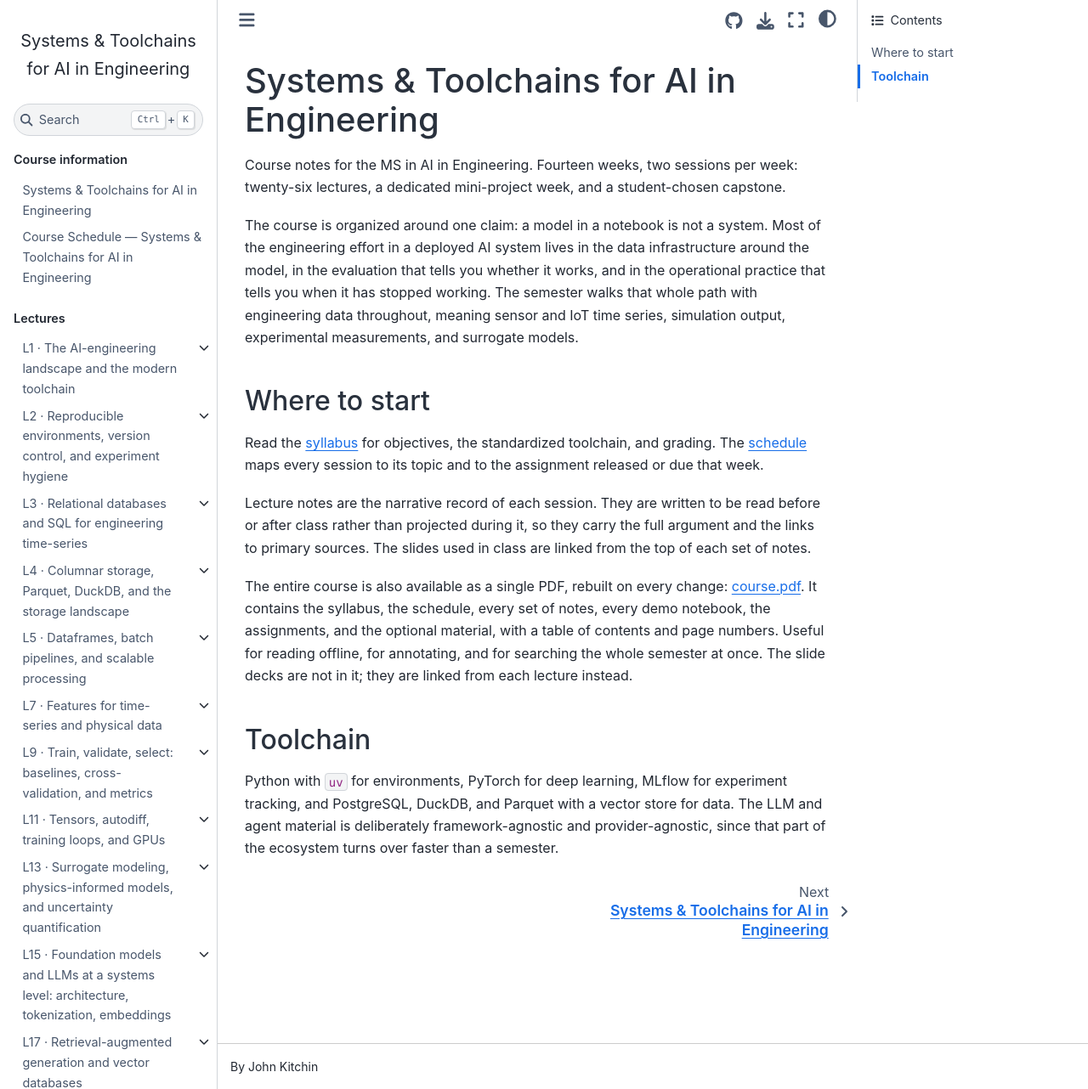
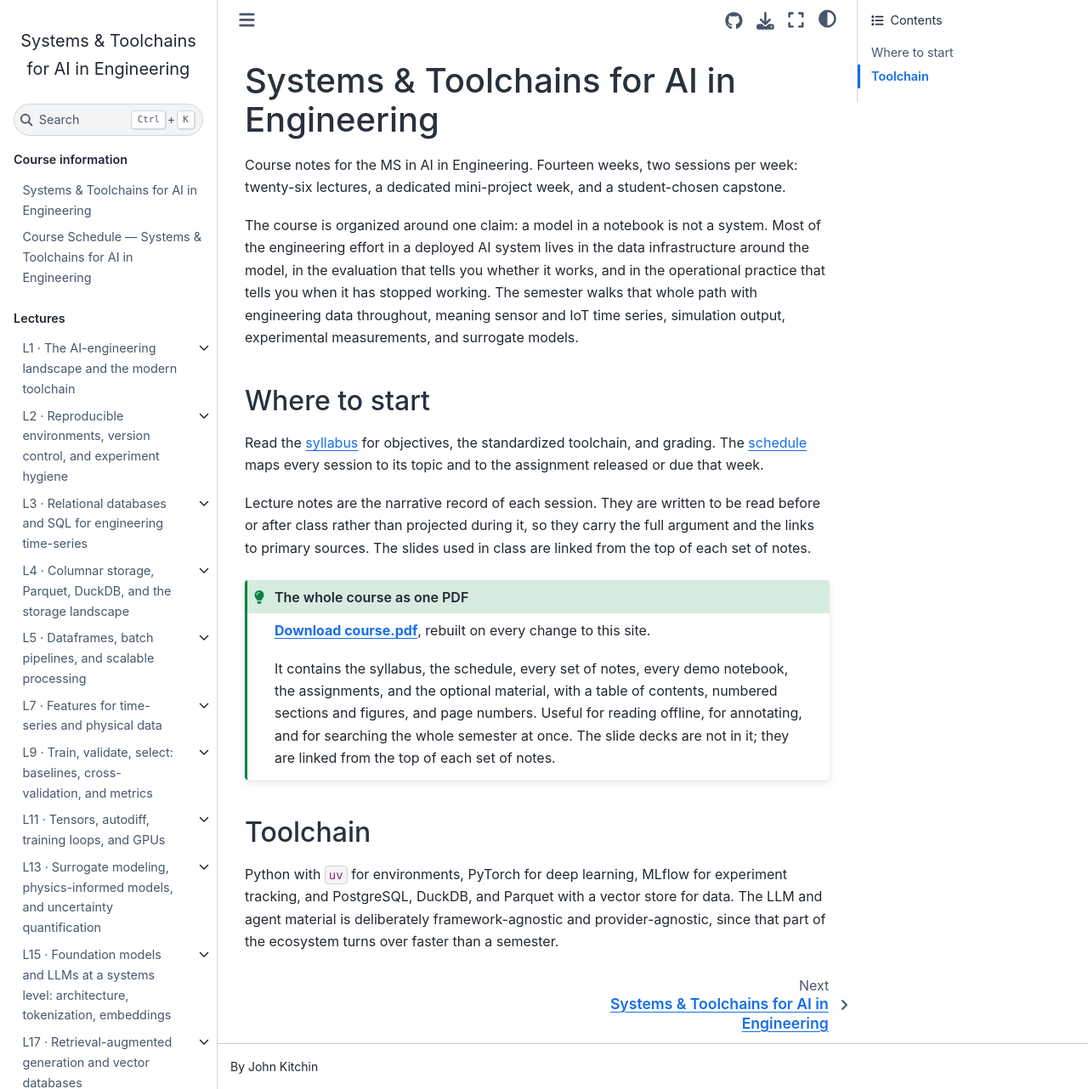
Before and after one commit to jkitchin/f26-06763, a Jupyter Book: the page built from index.md, in a window 1280 px wide and 1282 px high. Shown: the whole window at 85% size. Built offline with Jupyter Book 1.0.4 settings and Sphinx 7.4.7 and the Sphinx Book theme 1.1.4, drawn with Linux system fonts in a browser that asks for light colours; pages that are not in the unit, such as notebooks, are missing from menus.

Commit message:
Make the course PDF findable
The link existed but was one inline phrase in the third paragraph of the landing
page, indistinguishable from the ordinary prose links around it, and absent from
the two pages students actually open first. For a 339-page artifact meant to be
the offline copy of the whole course, that is under-advertised: the first person
to look for it did not find it.

Two changes:

- The landing-page mention becomes a tip admonition, so it reads as an artifact
  rather than an aside.
- The same admonition is added to the syllabus and the schedule, which are the
  entry points linked from "Where to start" and the two pages most likely to be
  opened first.

Relative depth differs by page, so the hrefs do (course.pdf at the root,
../course.pdf under course/). All three were checked by resolving the rendered
href against the built tree rather than by reading them, the same way CI checks
slide images.

Still raw HTML anchors: the PDF is not a Sphinx document, so markdown link
syntax fails myst.xref_missing under --warningiserror.

Co-Authored-By: Claude Opus 5 (1M context) <noreply@anthropic.com>

```diff
--- a/index.md
+++ b/index.md
@@ -21,12 +21,18 @@ or after class rather than projected during it, so they carry the full argument
 links to primary sources. The slides used in class are linked from the top of each set of
 notes.
 
-The entire course is also available as a single PDF, rebuilt on every change:
-<a href="course.pdf">course.pdf</a>. It contains the syllabus, the schedule, every set of
-notes, every demo notebook, the assignments, and the optional material, with a table of
-contents and page numbers. Useful for reading offline, for annotating, and for searching
-the whole semester at once. The slide decks are not in it; they are linked from each
-lecture instead.
+:::{admonition} The whole course as one PDF
+:class: tip
+
+<a href="course.pdf"><strong>Download course.pdf</strong></a>, rebuilt on every change to
+this site.
+
+It contains the syllabus, the schedule, every set of notes, every demo notebook, the
+assignments, and the optional material, with a table of contents, numbered sections and
+figures, and page numbers. Useful for reading offline, for annotating, and for searching
+the whole semester at once. The slide decks are not in it; they are linked from the top of
+each set of notes.
+:::
 
 ## Toolchain
 
```
Also changed, not shown: course/schedule.md (+9 -0 lines), course/syllabus.md (+9 -0 lines).
